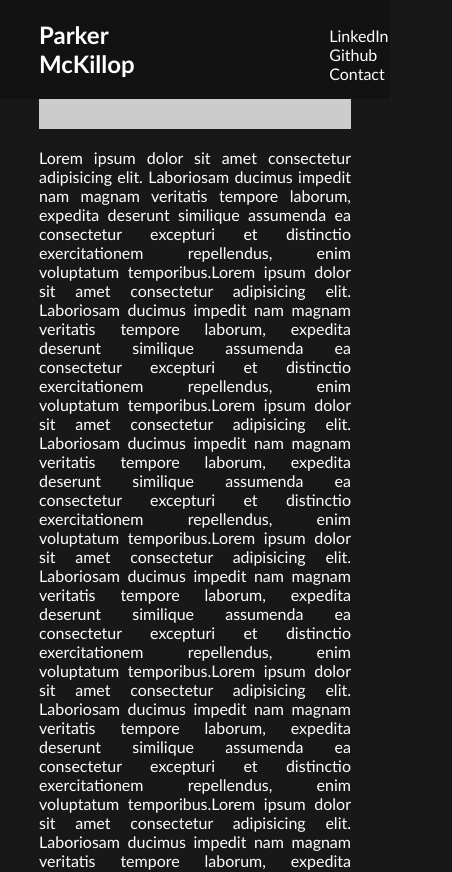
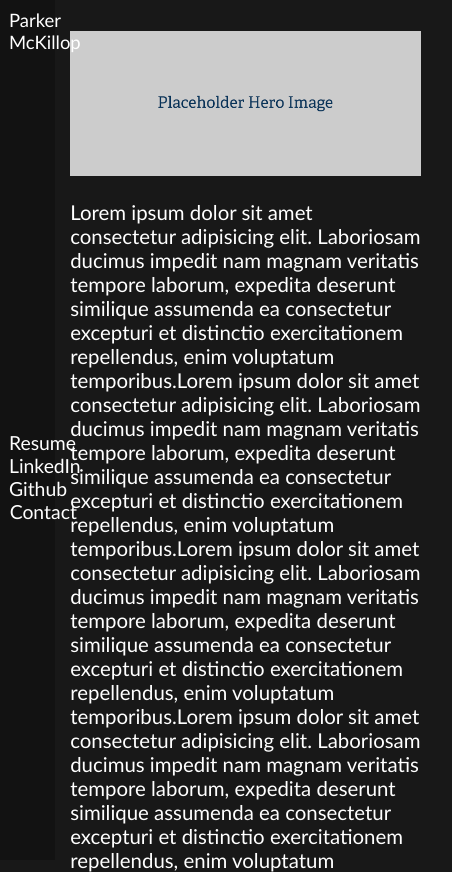
Before and after one commit to pem2k/portfolio-practice, a plain HTML site: page index.html in a window 390 px wide. Shown: the top 872 px of the page, 452 px wide, since content can reach past the window. Drawn offline with Linux system fonts and the light colour scheme.

Commit message:
first attempt at responsive nav bar, updated flexboxes to be much simpler

```diff
--- a/index.html
+++ b/index.html
@@ -2,7 +2,7 @@
 
 <html lang="EN US">
     <head>
-        <meta >
+        <meta name="viewport" content="width=device-width, initial-scale=1">
         <title>Parker's Portfolio</title>
         <link rel="stylesheet" href="style.css">
         <link rel="shortcut icon" href="favicon.ico" type="image/x-icon">
@@ -11,23 +11,20 @@
     </head>
 
     <body>
-        <div>
         <header>
-                <section>
-                    <h1>Parker McKillop</h1>
              <nav>
+                <div class="headerflex">
+                <h1>Parker McKillop</h1></div>
+
                 <ul>
-                            <li><a a href="https://linkedin.com/in/parker-mckillop">LinkedIn</a></li>
-                            <li><a a href="https://github.com/pem2k">Github</a></li>
-                            <!--Link to contact page with form, cell number, email, linkedin, etc-->
-                            <li><a href="#">Contact</a></li>
+                    <li><a href="#">Resume</a></li>
+                    <li><a href="https://linkedin.com/in/parker-mckillop">LinkedIn</a></li>
+                    <li><a href="https://github.com/pem2k">Github</a></li>
+                    <li class="contact"><a href="#">Contact</a></li>
                 </ul>
-                    <!--resume link-->
+
             </nav>
-                </section>
         </header>
-        </div>
-        <!--style an image/animation here, this main page is essentially a cv/resume-->
 
         <main>
 
--- a/style.css
+++ b/style.css
@@ -4,53 +4,80 @@
 }
 
 body {
-    height: 100vh;
+    height: 100%;
     margin: 0 auto 0 auto;
     background-color: #181818;
 }
 
-div {
-    position: fixed; /* Set the navbar to fixed position */
-    top: 0; /* Position the navbar at the top of the page */
-    width: 100%;
+header {
+
+
 }
 
-/*ask for help with wordbreak*/
-header {
+/*flexbox*/
+
+/* defining flexbox containing nav bar items*/
+nav {
     width: 100%;
     background-color: #121212;
-    display:flex;
-    flex-direction: row;
-    justify-content: center;
+    position: fixed;
+    width: 100%;
+    height:7vh;
+    display: flex;
+    flex-flow: row nowrap;
+    justify-content: space-between;
     align-items: center;
-    margin: 0 auto 0 auto;
-    word-break:keep-all;
+    font-size: 26px;
 }
 
-header section {
-    width: 80%;
-    display: inline;
+/*h1 container*/
+.headerflex {
+    display: flex;
+    justify-content: flex-end;
+    align-self: flex-start;
+    margin: 1% 0% 1% 10%;
+    flex-wrap: nowrap;
+    height:100%;
+
 }
 
-header section h1 {
-    width: 50%;
+ul {
+    display: flex;
+    justify-content: flex-end;
+    align-self: flex-start;
+    margin: 1% 10% 1% 0%;
+    flex-wrap: nowrap;
+    height:100%;
+
+}
+/* End of Flexbox*/
+
+/*Elements inside flexbox*/
+
+h1 {
     display: inline;
-    float: left;
-}
+    margin: 0;
+    padding: 0;
+    border: 0;
+    font-size: 20px;
+	font-family:  'Gill Sans', 'Gill Sans MT', Calibri, 'Trebuchet MS', sans-serif;
+    font-weight: normal;
+	vertical-align: baseline;
+    height: 100%;
+    font-size: 100%;
 
-nav {
-    display: inline;
-    float: right;
-    width: 20%;
-    padding-top: 10px;
 }
 
 li {
     display: inline;
-    /*border-left: 1px solid white;
-    border-right: 1px solid white;*/
-    margin: 1%;
-    padding: 2%;
+    margin: 1% 3% 1% 3%;
+    List-style: none;
+    height: 100%;
+    font-size: 100%;
+}
+
+.contact {
+    margin:1% 0% 1% 3%;
 }
 
 a:link, a:visited, a:active {
@@ -61,18 +88,20 @@ a:hover {
     text-decoration: underline;
 }
 
+/* End of Navbar/Flexbox*/
+
+/*start of page content*/
+
 .hero {
-    margin: 0 auto 0 auto;
+    margin: 1% auto 0 auto;
     width: 100%;
 }
 
 main {
-    /*border: solid 10px;
-    border-width: auto;
-    border-radius: 40%;*/
     width: 80%;
     margin: 0 auto 0 auto;
-    text-align:justify;
+    text-align:left;
+    font-size: 22px;
 }
 
 main section{
@@ -81,4 +110,78 @@ main section{
 
 p {
     word-wrap: break-word;
+    text-align: justify;
 }
+
+@media screen and (max-width: 900px) {
+
+* {
+    font-size: 105%;
+    max-width: 100vh;
+}
+
+body{
+
+}
+
+main {
+    font-size: 105%;
+    width: 90%;
+    margin-left: 10%;
+    padding: 8%;
+}
+
+.hero {
+    margin: 0% auto 0 auto;
+}
+
+p {
+    text-align: left;
+}
+
+header {
+}
+
+h1{
+}
+
+nav {
+    display: flex;
+    flex-flow: column nowrap;
+    align-items: flex-end;
+    justify-content: flex-end;
+    background-color: #121212;
+    margin-right: 85%;
+    width: 10%;
+    position: fixed;
+    font-size: 95%;
+    height: 100%;
+    padding: 2%;
+}
+
+.headerflex {
+    display: inline;
+    height:100%;
+    padding: 2%;
+    margin: 1%;
+}
+
+ul {
+    display: block;
+    height:100%;
+    padding: 2%;
+    margin: 1%;
+
+}
+
+li {
+    margin: 0;
+}
+
+section{
+    max-width: 100vh;
+}
+
+.contact {
+    margin: inherit;
+}}
```
Lines whose indentation alone changed are shown as unchanged.
